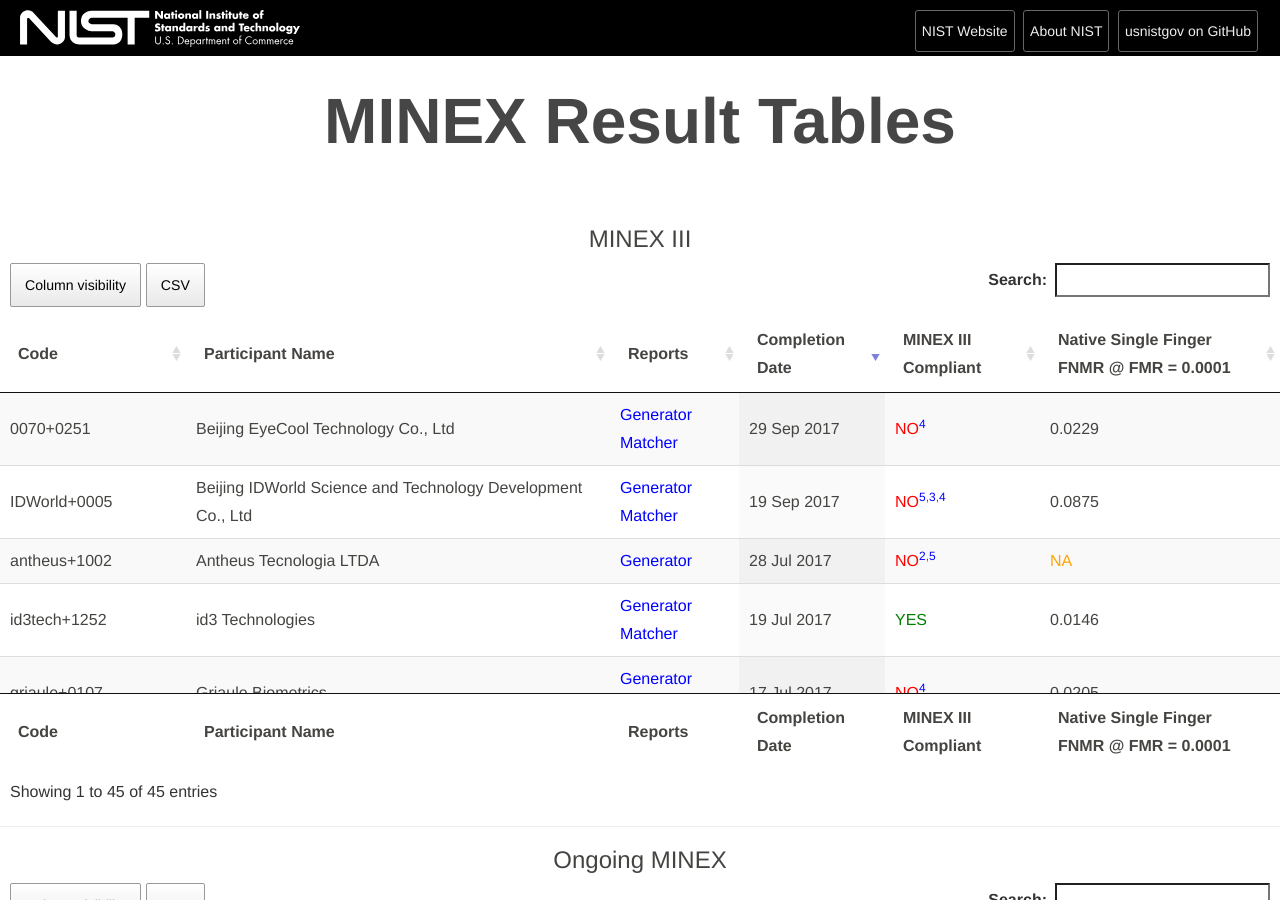
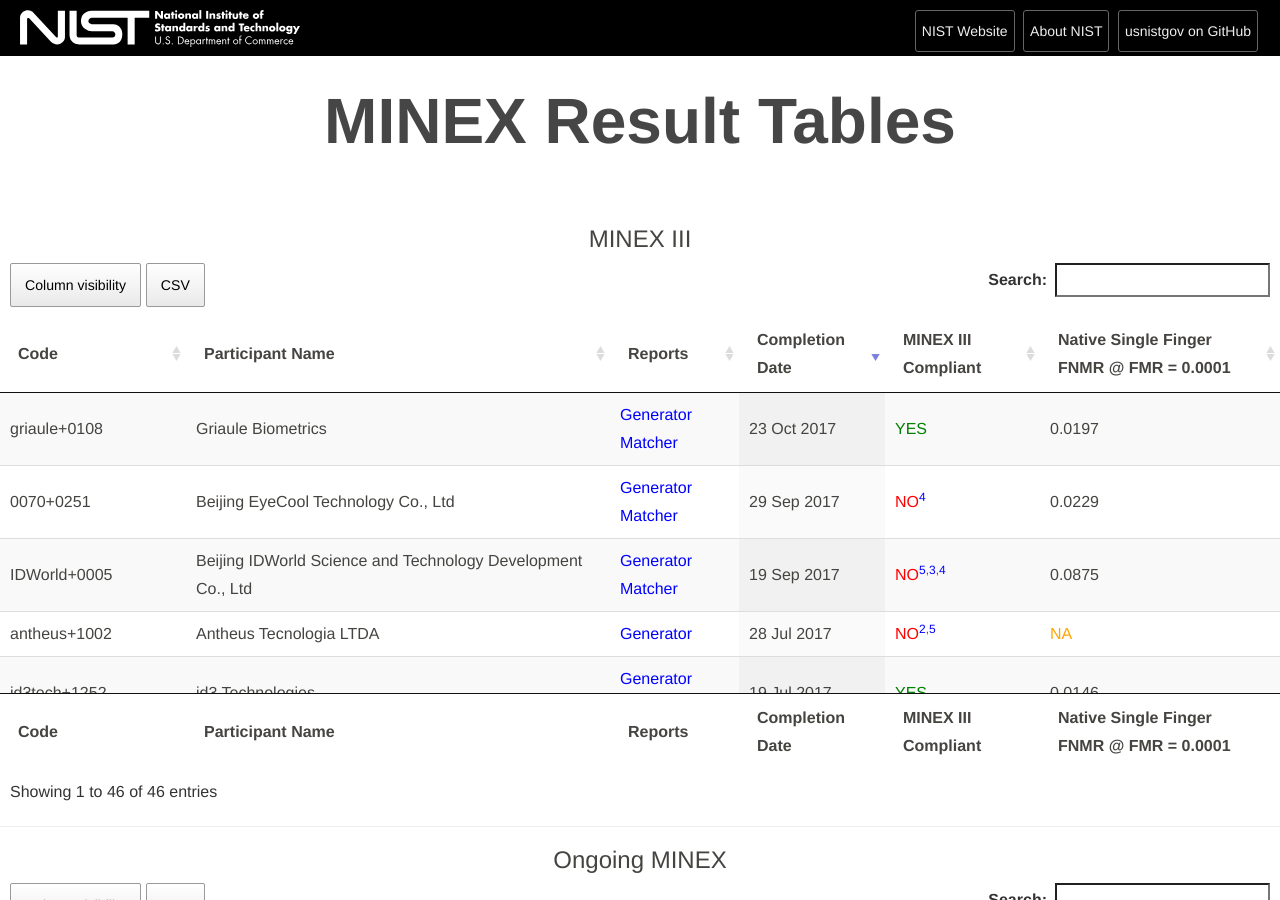
Before and after one commit to usnistgov/minex, a Jekyll site: the page built from results/tables/index.html, in a window 1280 px wide and 900 px high. Built offline with Jekyll 4.4.1, drawn with Linux system fonts in a browser that asks for light colours.

Commit message:
Added griaule+0108

```diff
--- a/_includes/results/minexiii.html
+++ b/_includes/results/minexiii.html
@@ -504,6 +504,26 @@
 			<td class="minex_na">NA</td>
 		</tr>
 		<tr>
+			<td>griaule+0108</td>
+			<td>Griaule Biometrics</td>
+			<td><a href="http://nigos.nist.gov:8080/evaluations/minexiii/reportcards/griaule+0108_generator_report.pdf">Generator</a> <a href="http://nigos.nist.gov:8080/evaluations/minexiii/reportcards/griaule+0108_matcher_report.pdf">Matcher</a></td>
+			<td>10/23/2017</td>
+			<td class="minex_yes">YES</td>
+			<td class="minex_yes">YES</td>
+			<td class="minex_yes">YES</td>
+			<td>0.0197</td>
+			<td>0.00083</td>
+			<td class="minex_yes">YES</td>
+			<td class="minex_yes">YES</td>
+			<td>239697</td>
+			<td>003A</td>
+			<td>0108</td>
+			<td class="minex_na">NA</td>
+			<td>003A</td>
+			<td>0208</td>
+			<td class="minex_na">NA</td>
+		</tr>
+		<tr>
 			<td>hongda+0001</td>
 			<td>Changchun Hongda Information Science &amp; Technology Co., Ltd.</td>
 			<td><a href="http://nigos.nist.gov:8080/evaluations/minexiii/reportcards/hongda+0001_generator_report.pdf">Generator</a> <a href="http://nigos.nist.gov:8080/evaluations/minexiii/reportcards/hongda+0001_matcher_report.pdf">Matcher</a></td>
```
